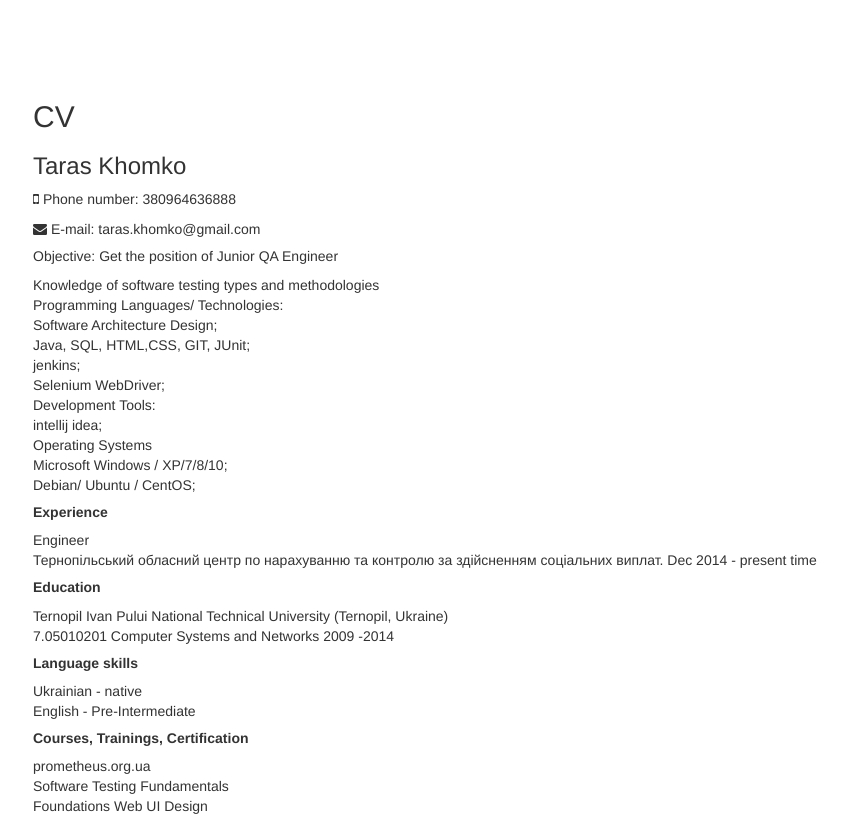
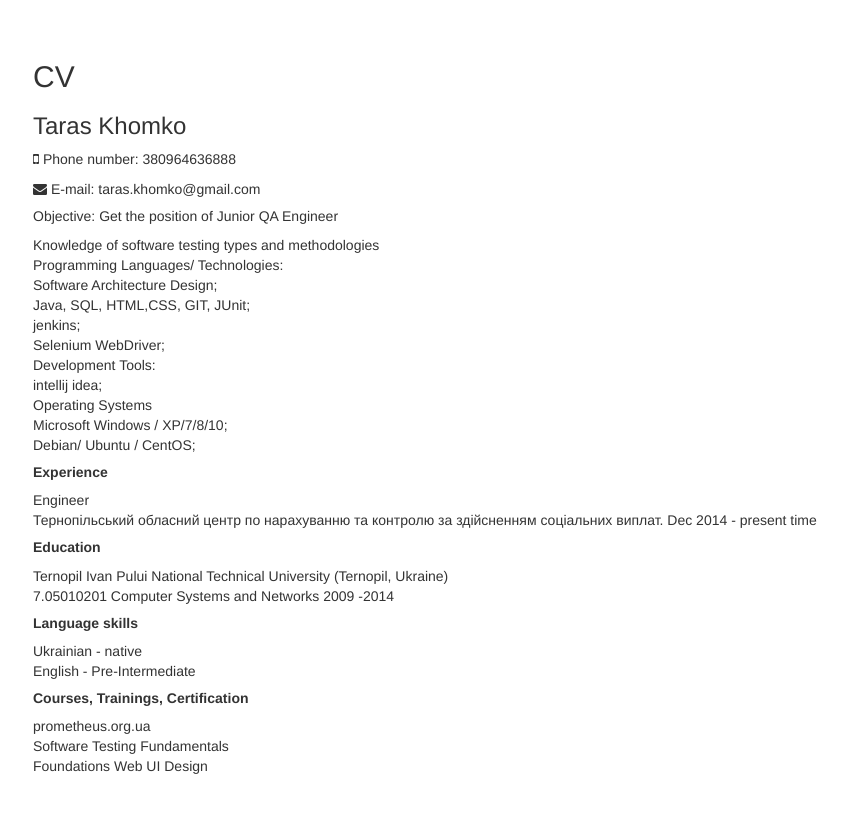
Before and after one commit to TarasKhomko/taraskhomko.github.io, a PHP site: page / in a window 1280 px wide. Shown: the part 60-896 px from the top of the page, without its empty margins (22-870 px from the left). After the commit the page ends 834 px from the top, so only its background shows below. Run offline with PHP 8.4, Linux system fonts and the light colour scheme.

Commit message:
Initial commit

```diff
--- a/css/style.css
+++ b/css/style.css
@@ -1,5 +1,5 @@
 .container .row{
     margin-top: 100px;
-    height: 100px;
+
     font-size; 12px;
 }
--- a/index.html
+++ b/index.html
@@ -56,12 +56,12 @@
 
                </div>
                 </div>
-          <br>
+
 
 
       <div class="container">
             <div class="row">
-            <br>
+
 
                 <h2>CV</h2>
 
```
